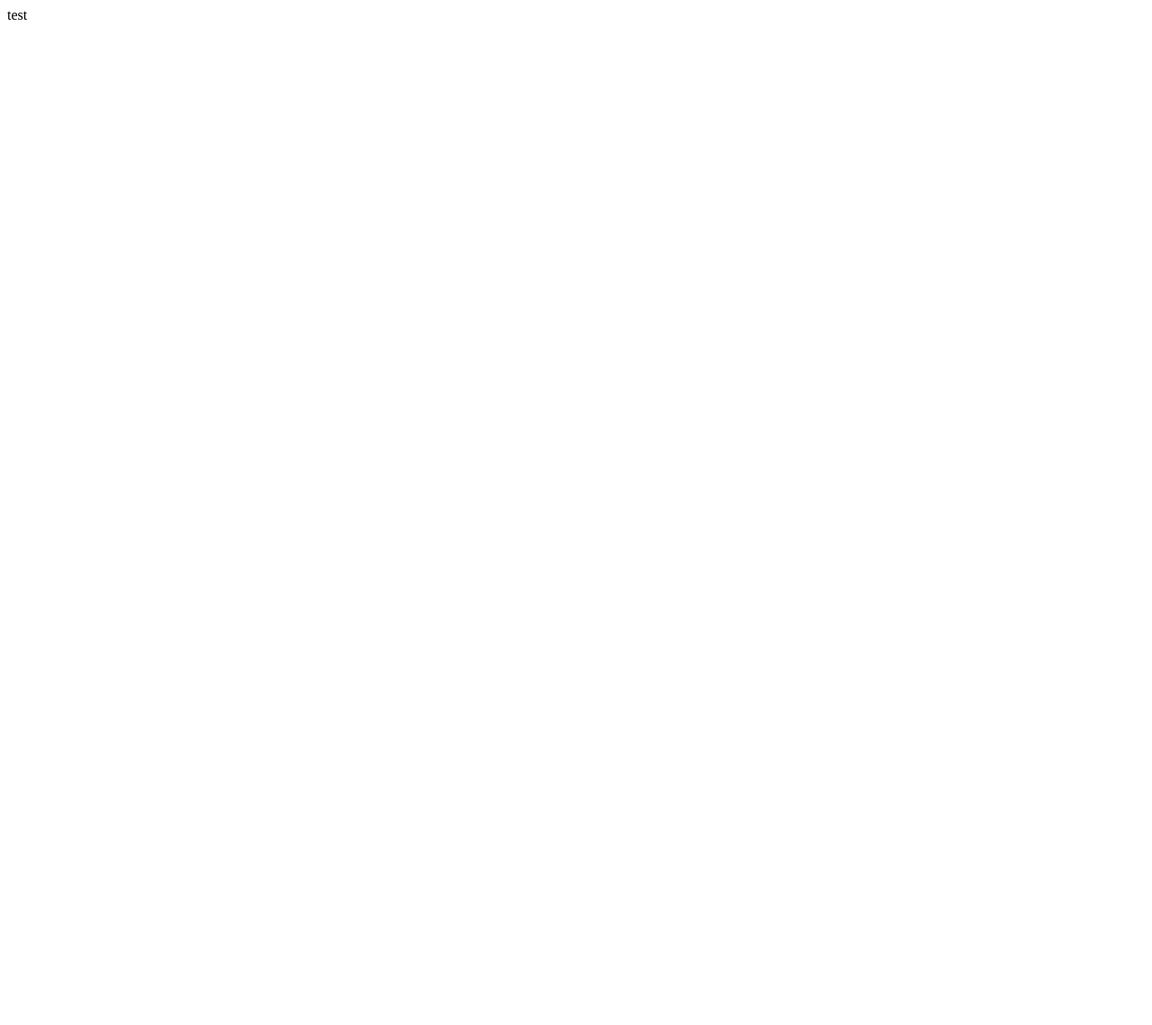
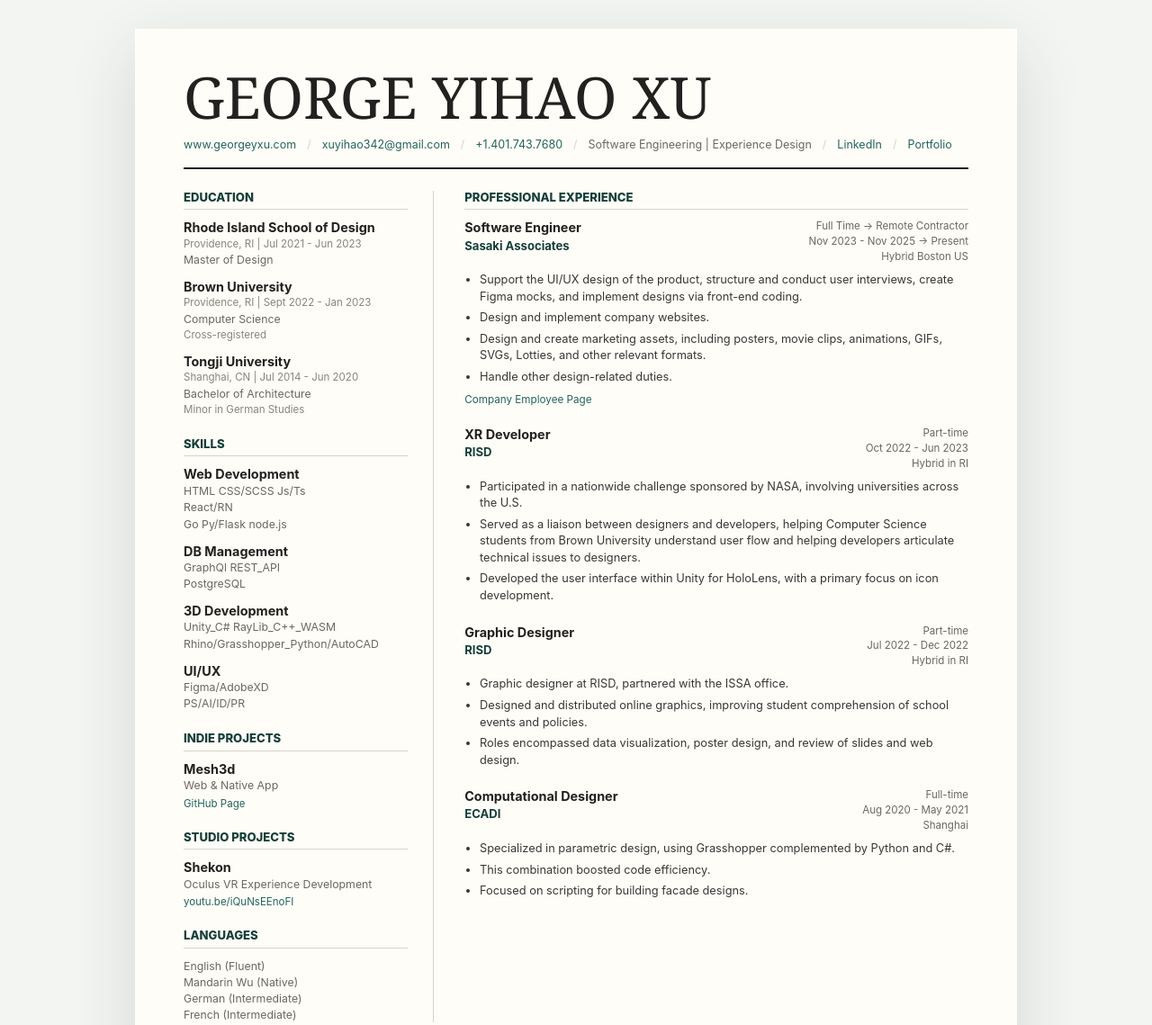
Before and after one commit to george-yi-hao-xu/resume, a website built with Vite: page src/index.html in a window 1280 px wide. Shown: the top 1139 px of the page at 90% size. Before the commit the page ends 800 px from the top, so only its background shows below. Built offline with nearby package versions, Linux system fonts and the light colour scheme.

Commit message:
Template w/ components (#1)
* custom components

* marginal updates

```diff
--- /dev/null
+++ b/src/components.js
@@ -0,0 +1,132 @@
+const escapeHtml = (value) =>
+  String(value)
+    .replaceAll("&", "&amp;")
+    .replaceAll("<", "&lt;")
+    .replaceAll(">", "&gt;")
+    .replaceAll('"', "&quot;")
+    .replaceAll("'", "&#39;");
+
+const paragraphs = (items = []) => items.map((item) => `<p>${escapeHtml(item)}</p>`).join("");
+
+const links = (items = []) =>
+  items
+    .map(
+      (item) =>
+        `<a href="${escapeHtml(item.href)}">${escapeHtml(item.label)}</a>`,
+    )
+    .join("");
+
+const Section = ({ title, children }) => `
+  <section class="section">
+    <h2>${escapeHtml(title)}</h2>
+    ${children}
+  </section>
+`;
+
+const ContactItem = (item) => {
+  if (!item.href) {
+    return `<span>${escapeHtml(item.label)}</span>`;
+  }
+
+  return `<a href="${escapeHtml(item.href)}">${escapeHtml(item.label)}</a>`;
+};
+
+const Header = ({ name, contacts }) => `
+  <header class="resume__header">
+    <h1>${escapeHtml(name)}</h1>
+    <div class="contact-list" aria-label="Contact information">
+      ${contacts.map(ContactItem).join("")}
+    </div>
+  </header>
+`;
+
+const Entry = ({ title, meta, details = [], note, links: entryLinks = [] }) => `
+  <article class="entry">
+    <h3>${escapeHtml(title)}</h3>
+    ${meta ? `<p class="entry__meta">${escapeHtml(meta)}</p>` : ""}
+    ${paragraphs(details)}
+    ${note ? `<p class="entry__note">${escapeHtml(note)}</p>` : ""}
+    ${links(entryLinks)}
+  </article>
+`;
+
+const SkillGroup = ({ title, items }) => `
+  <div class="skill-group">
+    <h3>${escapeHtml(title)}</h3>
+    ${paragraphs(items)}
+  </div>
+`;
+
+const PlainList = (items) => `
+  <ul class="plain-list">
+    ${items.map((item) => `<li>${escapeHtml(item)}</li>`).join("")}
+  </ul>
+`;
+
+const LinkRow = (items = []) => {
+  if (!items.length) {
+    return "";
+  }
+
+  return `<p class="link-row">${links(items)}</p>`;
+};
+
+const Job = ({ title, company, meta = [], bullets = [], links: jobLinks = [] }) => `
+  <article class="job">
+    <header class="job__header">
+      <div>
+        <h3>${escapeHtml(title)}</h3>
+        <p class="job__company">${escapeHtml(company)}</p>
+      </div>
+      <div class="job__meta">
+        ${meta.map((item) => `<span>${escapeHtml(item)}</span>`).join("")}
+      </div>
+    </header>
+    <ul>
+      ${bullets.map((bullet) => `<li>${escapeHtml(bullet)}</li>`).join("")}
+    </ul>
+    ${LinkRow(jobLinks)}
+  </article>
+`;
+
+const Sidebar = (resume) => `
+  <aside class="resume__sidebar" aria-label="Resume details">
+    ${Section({
+      title: "Education",
+      children: resume.education.map(Entry).join(""),
+    })}
+    ${Section({
+      title: "Skills",
+      children: resume.skillGroups.map(SkillGroup).join(""),
+    })}
+    ${Section({
+      title: "Indie Projects",
+      children: resume.indieProjects.map(Entry).join(""),
+    })}
+    ${Section({
+      title: "Studio Projects",
+      children: resume.studioProjects.map(Entry).join(""),
+    })}
+    ${Section({
+      title: "Languages",
+      children: PlainList(resume.languages),
+    })}
+  </aside>
+`;
+
+const Experience = (jobs) => `
+  <section class="resume__main" aria-label="Professional experience">
+    <h2>Professional Experience</h2>
+    ${jobs.map(Job).join("")}
+  </section>
+`;
+
+export const ResumeMaker = (resume) => `
+  <main class="resume">
+    ${Header(resume)}
+    <div class="resume__grid">
+      ${Sidebar(resume)}
+      ${Experience(resume.experience)}
+    </div>
+  </main>
+`;
--- a/src/index.html
+++ b/src/index.html
@@ -3,8 +3,14 @@
   <head>
     <meta charset="UTF-8" />
     <meta name="viewport" content="width=device-width, initial-scale=1.0" />
-    <title>Resume</title>
-    <link rel="stylesheet" href="/style.scss" />
+    <meta
+      name="description"
+      content="Resume of George Yihao Xu, UI/UX designer and frontend developer."
+    />
+    <title>George Yihao Xu Resume</title>
   </head>
-  <body>test</body>
+  <body>
+    <div id="app"></div>
+    <script type="module" src="/main.js"></script>
+  </body>
 </html>
--- /dev/null
+++ b/src/main.js
@@ -0,0 +1,12 @@
+import { ResumeMaker as ResumeTemplateMaker } from "./components.js";
+import { resume_data } from "./resume-data.js";
+import "./style.scss";
+
+// browser tag info
+document.title = `${resume_data.name} Resume`;
+document
+  .querySelector('meta[name="description"]')
+  ?.setAttribute("content", resume_data.description);
+
+// real stuff
+document.querySelector("#app").innerHTML = ResumeTemplateMaker(resume_data);
--- /dev/null
+++ b/src/resume-data.js
@@ -0,0 +1,120 @@
+export const resume_data = {
+  name: "George Yihao Xu",
+  description: "Resume of George Yihao Xu, UI/UX designer and frontend developer.",
+  contacts: [
+    { label: "www.georgeyxu.com", href: "https://www.georgeyxu.com/" },
+    { label: "xuyihao342@gmail.com", href: "mailto:xuyihao342@gmail.com" },
+    { label: "+1.401.743.7680", href: "tel:+14017437680" },
+    { label: "Software Engineering | Experience Design" },
+    { label: "LinkedIn", href: "https://www.linkedin.com/" },
+    { label: "Portfolio", href: "https://www.georgeyxu.com/" },
+  ],
+  education: [
+    {
+      title: "Rhode Island School of Design",
+      meta: "Providence, RI | Jul 2021 - Jun 2023",
+      details: ["Master of Design"],
+    },
+    {
+      title: "Brown University",
+      meta: "Providence, RI | Sept 2022 - Jan 2023",
+      details: ["Computer Science"],
+      note: "Cross-registered",
+    },
+    {
+      title: "Tongji University",
+      meta: "Shanghai, CN | Jul 2014 - Jun 2020",
+      details: ["Bachelor of Architecture"],
+      note: "Minor in German Studies",
+    },
+  ],
+  skillGroups: [
+    {
+      title: "Web Development",
+      items: ["HTML CSS/SCSS Js/Ts", "React/RN", "Go Py/Flask node.js"],
+    },
+    {
+      title: "DB Management",
+      items: ["GraphQl REST_API", "PostgreSQL"],
+    },
+    {
+      title: "3D Development",
+      items: ["Unity_C#  RayLib_C++_WASM", "Rhino/Grasshopper_Python/AutoCAD"],
+    },
+    {
+      title: "UI/UX",
+      items: ["Figma/AdobeXD", "PS/AI/ID/PR"],
+    },
+  ],
+  indieProjects: [
+    {
+      title: "Mesh3d",
+      details: ["Web & Native App"],
+      links: [
+        {
+          label: "GitHub Page",
+          href: "https://github.com/george-yi-hao-xu/mesh3d",
+        },
+      ],
+    }
+  ],
+  studioProjects: [
+    {
+      title: "Shekon",
+      details: ["Oculus VR Experience Development"],
+      links: [
+        {
+          label: "youtu.be/iQuNsEEnoFI",
+          href: "https://youtu.be/iQuNsEEnoFI",
+        },
+      ],
+    },
+  ],
+  languages: ["English (Fluent)", "Mandarin Wu (Native)", "German (Intermediate)", "French (Intermediate)"],
+  experience: [
+    {
+      title: "Software Engineer",
+      company: "Sasaki Associates",
+      meta: ["Full Time -> Remote Contractor", "Nov 2023 - Nov 2025 -> Present", "Hybrid Boston US"],
+      bullets: [
+        "Support the UI/UX design of the product, structure and conduct user interviews, create Figma mocks, and implement designs via front-end coding.",
+        "Design and implement company websites.",
+        "Design and create marketing assets, including posters, movie clips, animations, GIFs, SVGs, Lotties, and other relevant formats.",
+        "Handle other design-related duties.",
+      ],
+      links: [
+        { label: "Company Employee Page", href: "https://www.sasaki.com/people/george-xu/" },
+      ],
+    },
+    {
+      title: "XR Developer",
+      company: "RISD",
+      meta: ["Part-time", "Oct 2022 - Jun 2023", "Hybrid in RI"],
+      bullets: [
+        "Participated in a nationwide challenge sponsored by NASA, involving universities across the U.S.",
+        "Served as a liaison between designers and developers, helping Computer Science students from Brown University understand user flow and helping developers articulate technical issues to designers.",
+        "Developed the user interface within Unity for HoloLens, with a primary focus on icon development.",
+      ],
+    },
+    {
+      title: "Graphic Designer",
+      company: "RISD",
+      meta: ["Part-time", "Jul 2022 - Dec 2022", "Hybrid in RI"],
+      bullets: [
+        "Graphic designer at RISD, partnered with the ISSA office.",
+        "Designed and distributed online graphics, improving student comprehension of school events and policies.",
+        "Roles encompassed data visualization, poster design, and review of slides and web design.",
+      ],
+    },
+    {
+      title: "Computational Designer",
+      company: "ECADI",
+      meta: ["Full-time", "Aug 2020 - May 2021", "Shanghai"],
+      bullets: [
+        "Specialized in parametric design, using Grasshopper complemented by Python and C#.",
+        "This combination boosted code efficiency.",
+        "Focused on scripting for building facade designs.",
+      ],
+    },
+  ],
+};
--- a/src/style.scss
+++ b/src/style.scss
@@ -0,0 +1,276 @@
+$ink: #22211f;
+$muted: #6b6761;
+$rule: #d9d4cb;
+$paper: #fffdf8;
+$page: #f3f5f2;
+$accent: #22645a;
+$accent-dark: #163f39;
+
+* {
+  box-sizing: border-box;
+}
+
+html {
+  background: $page;
+  color: $ink;
+  font-family:
+    Inter, "Segoe UI", Roboto, Helvetica, Arial, sans-serif;
+  font-size: 16px;
+}
+
+body {
+  margin: 0;
+}
+
+a {
+  color: $accent;
+  overflow-wrap: anywhere;
+  text-decoration: none;
+}
+
+a:hover {
+  color: $accent-dark;
+  text-decoration: underline;
+  text-underline-offset: 0.18em;
+}
+
+p,
+ul,
+h1,
+h2,
+h3 {
+  margin: 0;
+}
+
+.resume {
+  background: $paper;
+  box-shadow: 0 24px 70px rgba(31, 39, 37, 0.14);
+  margin: 32px auto;
+  max-width: 980px;
+  min-height: 11in;
+  padding: 46px 54px;
+}
+
+.resume__header {
+  border-bottom: 2px solid $ink;
+  padding-bottom: 16px;
+}
+
+.resume__header h1 {
+  font-family:
+    Georgia, "Times New Roman", serif;
+  font-size: clamp(2.2rem, 5vw, 4.5rem);
+  font-weight: 500;
+  line-height: 0.95;
+  text-transform: uppercase;
+}
+
+.contact-list {
+  color: $muted;
+  display: flex;
+  flex-wrap: wrap;
+  font-size: 0.78rem;
+  gap: 6px 12px;
+  line-height: 1.35;
+  margin-top: 14px;
+}
+
+.contact-list > *:not(:last-child)::after {
+  color: $rule;
+  content: "/";
+  margin-left: 12px;
+}
+
+.resume__grid {
+  display: grid;
+  gap: 34px;
+  grid-template-columns: minmax(210px, 0.82fr) minmax(0, 1.65fr);
+  padding-top: 24px;
+}
+
+.resume__sidebar {
+  border-right: 1px solid $rule;
+  padding-right: 28px;
+}
+
+.section + .section,
+.job + .job {
+  margin-top: 22px;
+}
+
+h2 {
+  border-bottom: 1px solid $rule;
+  color: $accent-dark;
+  font-size: 0.82rem;
+  font-weight: 800;
+  line-height: 1.2;
+  margin-bottom: 11px;
+  padding-bottom: 5px;
+  text-transform: uppercase;
+}
+
+h3 {
+  font-size: 0.9rem;
+  font-weight: 750;
+  line-height: 1.2;
+}
+
+.entry,
+.skill-group {
+  font-size: 0.77rem;
+  line-height: 1.35;
+}
+
+.entry + .entry,
+.skill-group + .skill-group {
+  margin-top: 12px;
+}
+
+.entry p,
+.skill-group p {
+  color: $muted;
+  margin-top: 2px;
+}
+
+.entry a {
+  display: block;
+  font-size: 0.72rem;
+  line-height: 1.3;
+  margin-top: 4px;
+}
+
+.entry__meta,
+.entry__note {
+  font-size: 0.72rem;
+  opacity: 0.8;
+}
+
+.plain-list {
+  color: $muted;
+  font-size: 0.77rem;
+  line-height: 1.45;
+  list-style: none;
+  padding: 0;
+}
+
+.job__header {
+  align-items: start;
+  display: grid;
+  gap: 16px;
+  grid-template-columns: minmax(0, 1fr) minmax(150px, auto);
+}
+
+.job__company {
+  color: $accent-dark;
+  font-size: 0.82rem;
+  font-weight: 700;
+  margin-top: 3px;
+}
+
+.job__meta {
+  color: $muted;
+  display: grid;
+  font-size: 0.72rem;
+  gap: 2px;
+  justify-items: end;
+  line-height: 1.3;
+  text-align: right;
+}
+
+.job ul {
+  color: #393735;
+  font-size: 0.8rem;
+  line-height: 1.45;
+  margin: 9px 0 0;
+  padding-left: 1.05rem;
+}
+
+.job li + li {
+  margin-top: 5px;
+}
+
+.link-row {
+  display: flex;
+  flex-wrap: wrap;
+  font-size: 0.73rem;
+  gap: 6px 14px;
+  line-height: 1.3;
+  margin-top: 8px;
+}
+
+@media (max-width: 760px) {
+  .resume {
+    margin: 0;
+    min-height: 0;
+    padding: 28px 22px;
+  }
+
+  .resume__grid {
+    gap: 26px;
+    grid-template-columns: 1fr;
+  }
+
+  .resume__sidebar {
+    border-right: 0;
+    padding-right: 0;
+  }
+
+  .job__header {
+    gap: 6px;
+    grid-template-columns: 1fr;
+  }
+
+  .job__meta {
+    justify-items: start;
+    text-align: left;
+  }
+}
+
+@media print {
+  @page {
+    margin: 0.35in;
+    size: letter;
+  }
+
+  html,
+  body {
+    background: #fff;
+  }
+
+  a {
+    color: $ink;
+  }
+
+  .resume {
+    box-shadow: none;
+    margin: 0;
+    max-width: none;
+    min-height: 0;
+    padding: 0;
+  }
+
+  .resume__header h1 {
+    font-size: 3.15rem;
+  }
+
+  .resume__grid {
+    gap: 26px;
+    grid-template-columns: 0.82fr 1.68fr;
+    padding-top: 18px;
+  }
+
+  .resume__sidebar {
+    padding-right: 22px;
+  }
+
+  .section + .section,
+  .job + .job {
+    margin-top: 15px;
+  }
+
+  .job,
+  .entry,
+  .section {
+    break-inside: avoid;
+  }
+}
```
Also changed, not shown: 1 other file.
